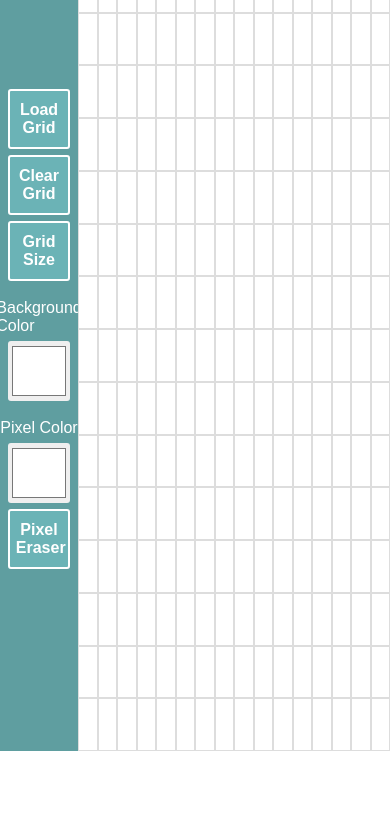
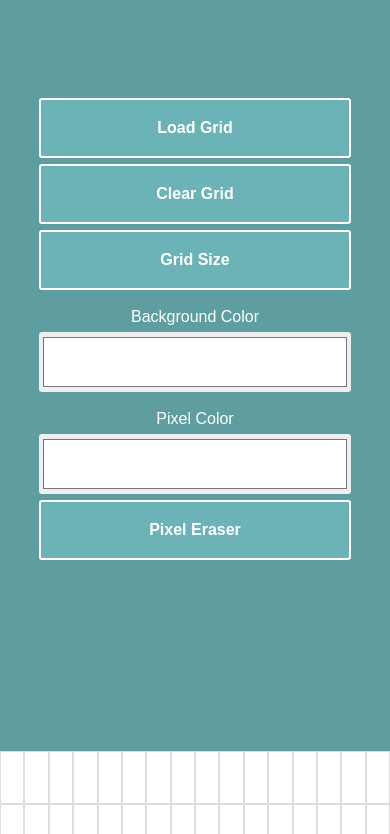
Before and after one commit to SebastiaanDXB/Etch-a-Scetch, a plain HTML site: page index.html in a window 390 px wide. Shown: the part 93-927 px from the top of the page. Before the commit the page ends 844 px from the top, so only its background shows below. Drawn offline with Linux system fonts and the light colour scheme.

Commit message:
made responsive

```diff
--- a/style.css
+++ b/style.css
@@ -84,3 +84,15 @@ label {
 #cell:hover {
     background-color: black;
 }
+@media only screen and (max-width: 768px) {
+    #sidebar {
+        display: flex;
+        flex-direction: row;
+        width: 100%;
+        height: 100%;
+        float: none;
+    }
+    #container {
+        width: 100%
+    }
+}
```
